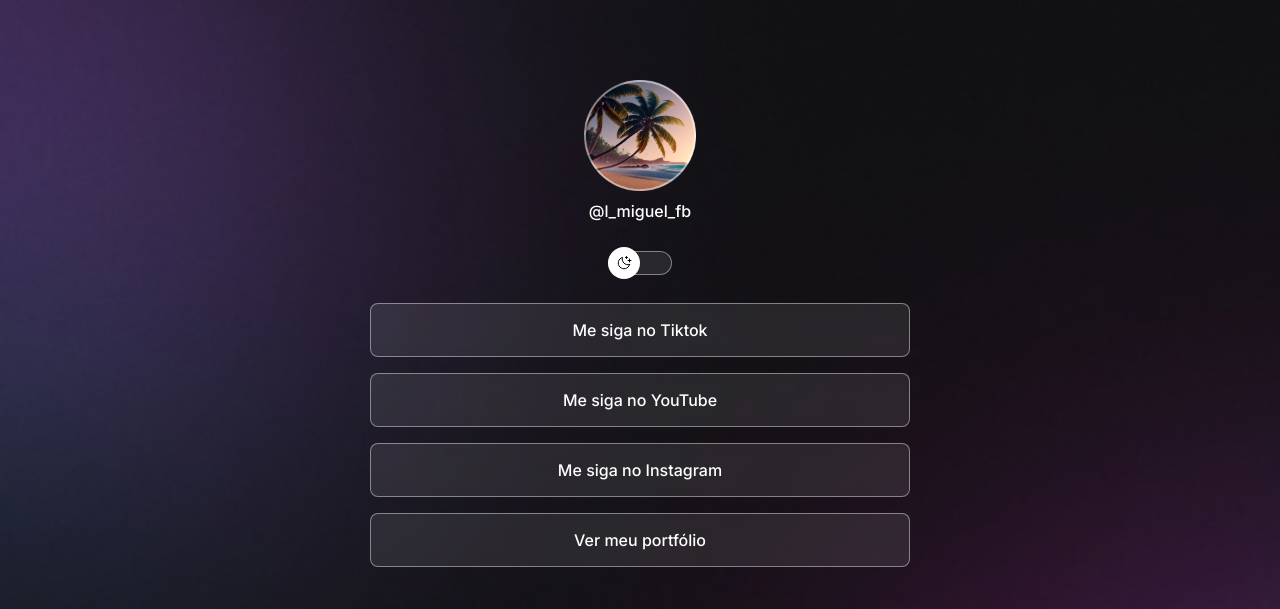
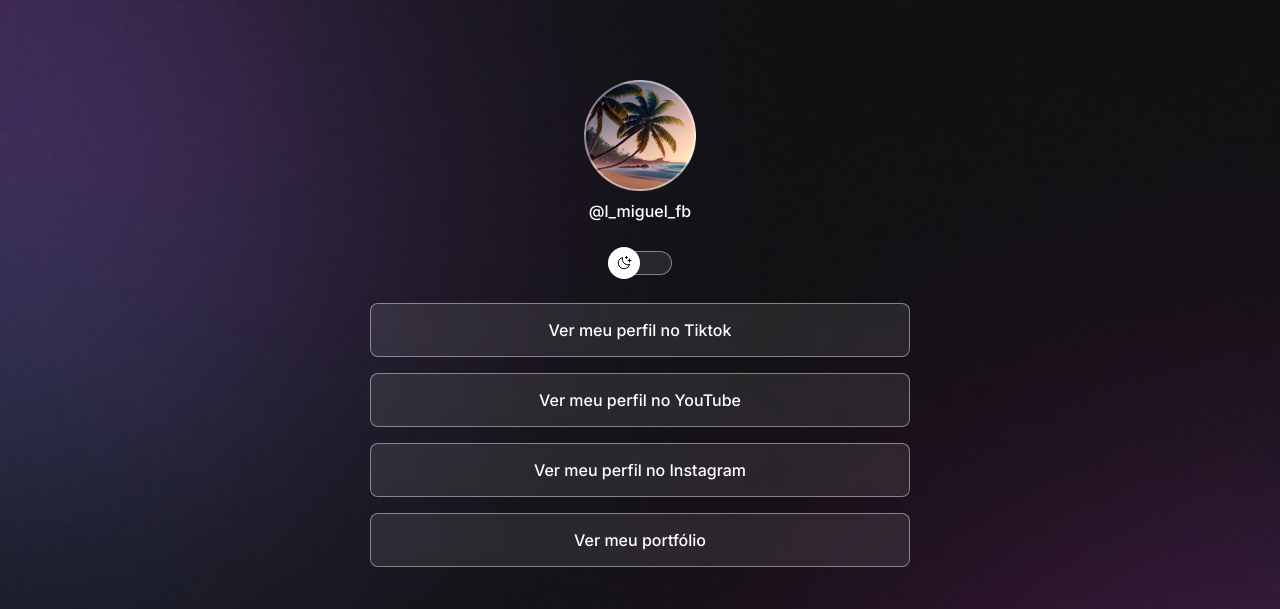
Before and after one commit to LuizMiguelfb/Projeto, a plain HTML site: page index.html in a window 1280 px wide. Shown: the top 609 px of the page. Drawn offline with nearby package versions, Linux system fonts and the light colour scheme.

Commit message:
end of the end

```diff
--- a/index.html
+++ b/index.html
@@ -27,15 +27,15 @@
 </div>
   <ul>
     <li>
-      <a href="https://tiktok.com/@ted3714" target="_blank">Me siga no Tiktok</a>
+      <a href="https://tiktok.com/@ted3714" target="_blank">Ver meu perfil no Tiktok</a>
     </li>
 
     <li>
-      <a href="https://youtube.com/channel/UCGsrUwyyRnw1MF0mMhGmBZQ" target="_blank">Me siga no YouTube</a>
+      <a href="https://youtube.com/channel/UCGsrUwyyRnw1MF0mMhGmBZQ" target="_blank">Ver meu perfil no YouTube</a>
     </li>
 
     <li>
-      <a href="https://www.instagram.com/l_miguel_fb/" target="_blank" >Me siga no Instagram</a>
+      <a href="https://www.instagram.com/l_miguel_fb/" target="_blank" >Ver meu perfil no Instagram</a>
     </li>
 
     <li>
```
